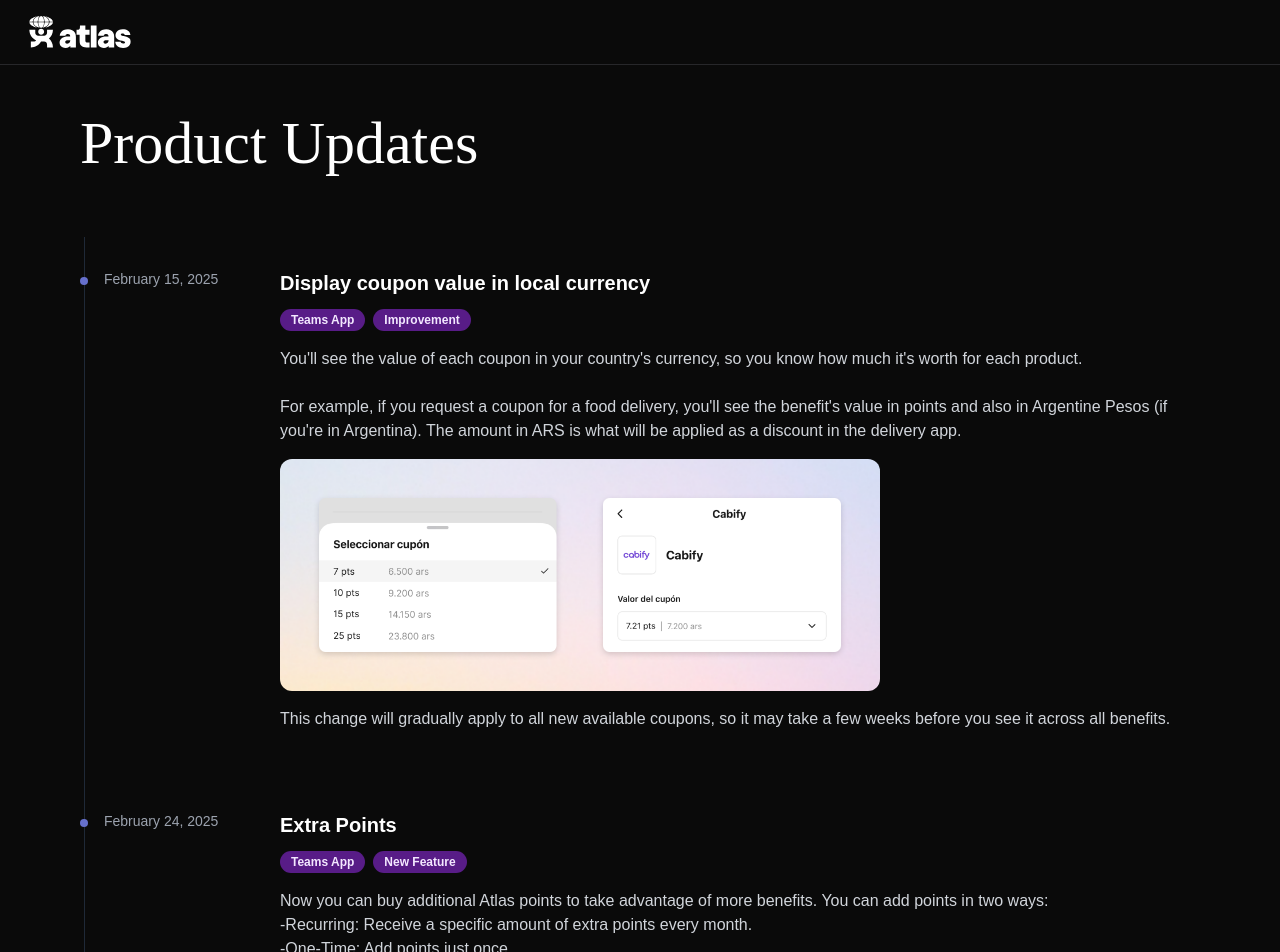
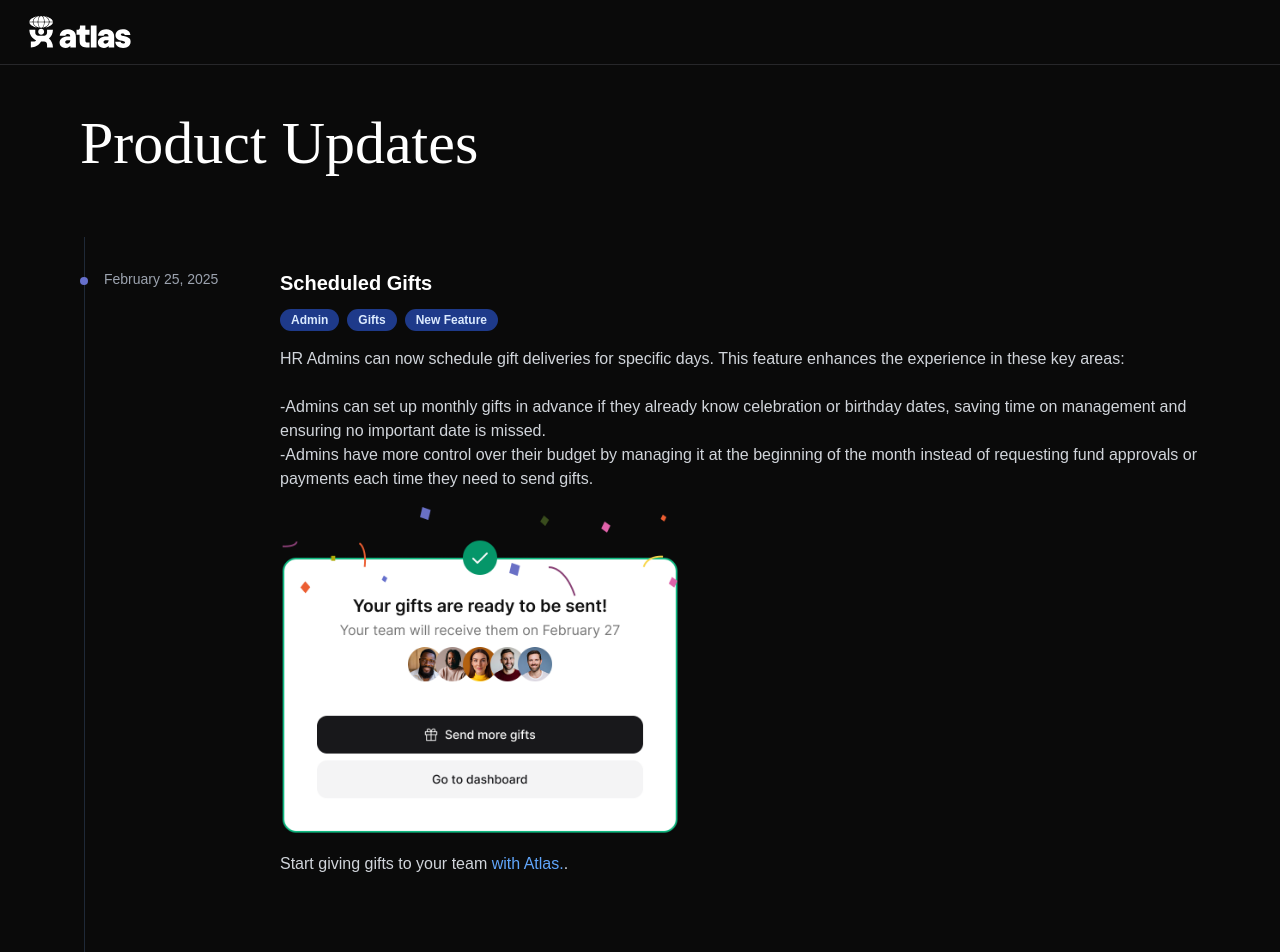
Before and after one commit to shugavibes/product-updates, a Next.js app: page / in a window 1280 px wide. Shown: the top 952 px of the page. Built offline with nearby package versions, Linux system fonts and the light colour scheme; a web font is replaced by a local one.

Commit message:
More publications

```diff
--- a/src/components/product-updates.tsx
+++ b/src/components/product-updates.tsx
@@ -28,7 +28,17 @@
   "updates": [
     {
       "id": "001",
-      "date": "2025-02-15",
+      "date": "2025-02-25",
+      "title": "Scheduled Gifts",
+      "description": "HR Admins can now schedule gift deliveries for specific days. This feature enhances the experience in these key areas:\n\n-Admins can set up monthly gifts in advance if they already know celebration or birthday dates, saving time on management and ensuring no important date is missed.\n-Admins have more control over their budget by managing it at the beginning of the month instead of requesting fund approvals or payments each time they need to send gifts.\n\n",
+      "tags": ["Admin", "Gifts", "New Feature"],
+      "type": "enhancement",
+      "imageUrl": "/gifts.png",
+      "additionalText": "\nStart giving gifts to your team [with Atlas.](http://admin.heyatlas.com/es/account).",
+    },
+    {
+      "id": "002",
+      "date": "2025-02-24",
       "title": "Display coupon value in local currency",
       "description": "You'll see the value of each coupon in your country's currency, so you know how much it's worth for each product.\n\nFor example, if you request a coupon for a food delivery, you'll see the benefit's value in points and also in Argentine Pesos (if you're in Argentina). The amount in ARS is what will be applied as a discount in the delivery app.",
       "tags": ["Teams App", "Improvement"],
@@ -37,7 +47,7 @@
       "additionalText": "\nThis change will gradually apply to all new available coupons, so it may take a few weeks before you see it across all benefits.",
     },
     {
-      "id": "002",
+      "id": "003",
       "date": "2025-02-24",
       "title": "Extra Points",
       "description": "Now you can buy additional Atlas points to take advantage of more benefits. You can add points in two ways:\n-Recurring: Receive a specific amount of extra points every month.\n-One-Time: Add points just once.\n\nWith this functionality, you have more possibilities to acquire higher value benefits or to complete what you need to use all the points for the month.",
@@ -47,7 +57,7 @@
       "additionalText": "\nFind out how to do it in [this article](https://ayuda.heyatlas.com/es/articles/10370653-como-adquirir-puntos-adicionales).",
     },
     {
-      "id": "003",
+      "id": "004",
       "date": "2025-01-16",
       "title": "New Admin's onboarding & authentication experience",
       "description": "We've made a complete update to the authentication experience for admins. The most significant change is the migration from an external WorkOS process to having a full integration, which allows us to have total control over every aspect of the registration and access process.\n\nFrom the user's perspective, this enhances the experience by reducing errors and providing a complete flow within the Atlas platform without having to go through other services. Additionally, we've added Google social login and a clearer password recovery and change process.\n\nAlso, during the account creation flow, users can now schedule a call with Atlas to receive sales support, or continue with self-onboarding and start using Atlas on their own in just a few minutes.",
@@ -56,12 +66,14 @@
       "videoUrl": "https://www.loom.com/embed/979a1c34c0e74531ae73fbd4df592ddd?sid=a3926e34-dcc9-4992-874e-4c23f3831bce"
     },
     {
-      "id": "004",
-      "date": "2025-02-15",
-      "title": "Functionality TBD",
-      "description": "You can now export your data in multiple formats including PDF, CSV, and Excel. We've also added customization options for reports.",
-      "tags": ["Feature", "Export"],
-      "type": "feature"
+      "id": "005",
+      "date": "2024-12-15",
+      "title": "Service Payment - TAPI integration",
+      "description": "In remote work dynamics, employees' homes serve as their workspaces. Allowing them to pay for their services using company benefits creates value for employees while providing HR administrators with a powerful retention and recruitment tool.\n\nThat's why we've integrated with Tapi, the largest service payment provider in LATAM. This enables our users to pay for their home services using a benefit provided by their company.\n\nThe first version of this integration covers internet services in Argentina, but we will gradually expand to more categories and countries until we complete the integration in Colombia, Mexico, Chile, and Peru.",
+      "tags": ["Feature", "Benefits"],
+      "type": "feature",
+      "videoUrl": "https://www.youtube.com/embed/BSOR3t5kjII",
+      "additionalText": "-\nFind out how to do it in [this article](https://ayuda.heyatlas.com/es/articles/9917579-como-pagar-tus-servicios-con-puntos-atlas-faqs)."
     }
   ],
   "metadata": {
@@ -128,15 +140,34 @@
           </Badge>
         ))}
       </div>
-      <p className="text-gray-300 whitespace-pre-line mb-4">{description}</p>
+      <div className="text-gray-300 whitespace-pre-line mb-4">
+        <ReactMarkdown
+          components={{
+            a: ({ ...props }) => <a {...props} className="text-blue-400 hover:underline" target="_blank" rel="noopener noreferrer" />,
+            strong: ({ ...props }) => <strong {...props} className="font-bold" />
+          }}
+        >
+          {description}
+        </ReactMarkdown>
+      </div>
       {imageUrl && (
         <div className="mb-4 rounded-lg overflow-hidden">
           <Image
             src={imageUrl}
             alt={title}
-            width={600}
-            height={300}
-            className="w-50% rounded-xl"
+            width={id === "001" ? 400 : 600}
+            height={id === "001" ? 200 : 300}
+            className={`${id === "001" ? "w-40%" : "w-50%"} rounded-xl`}
+          />
+        </div>
+      )}
+      {videoUrl && (
+        <div className="relative pt-[50.50%]">
+          <iframe
+            src={videoUrl}
+            frameBorder="0"
+            allowFullScreen
+            className="absolute top-0 left-0 w-full h-full"
           />
         </div>
       )}
@@ -149,16 +180,6 @@
           >
             {additionalText}
           </ReactMarkdown>
-        </div>
-      )}
-      {videoUrl && (
-        <div className="relative pt-[40.40%]">
-          <iframe
-            src="https://www.loom.com/embed/979a1c34c0e74531ae73fbd4df592ddd?sid=a3926e34-dcc9-4992-874e-4c23f3831bce"
-            frameBorder="0"
-            allowFullScreen
-            className="absolute top-0 left-0 w-full h-full"
-          />
         </div>
       )}
     </div>
```
Also changed, not shown: public/gifts.png (added), public/tapi.jpeg (added).
